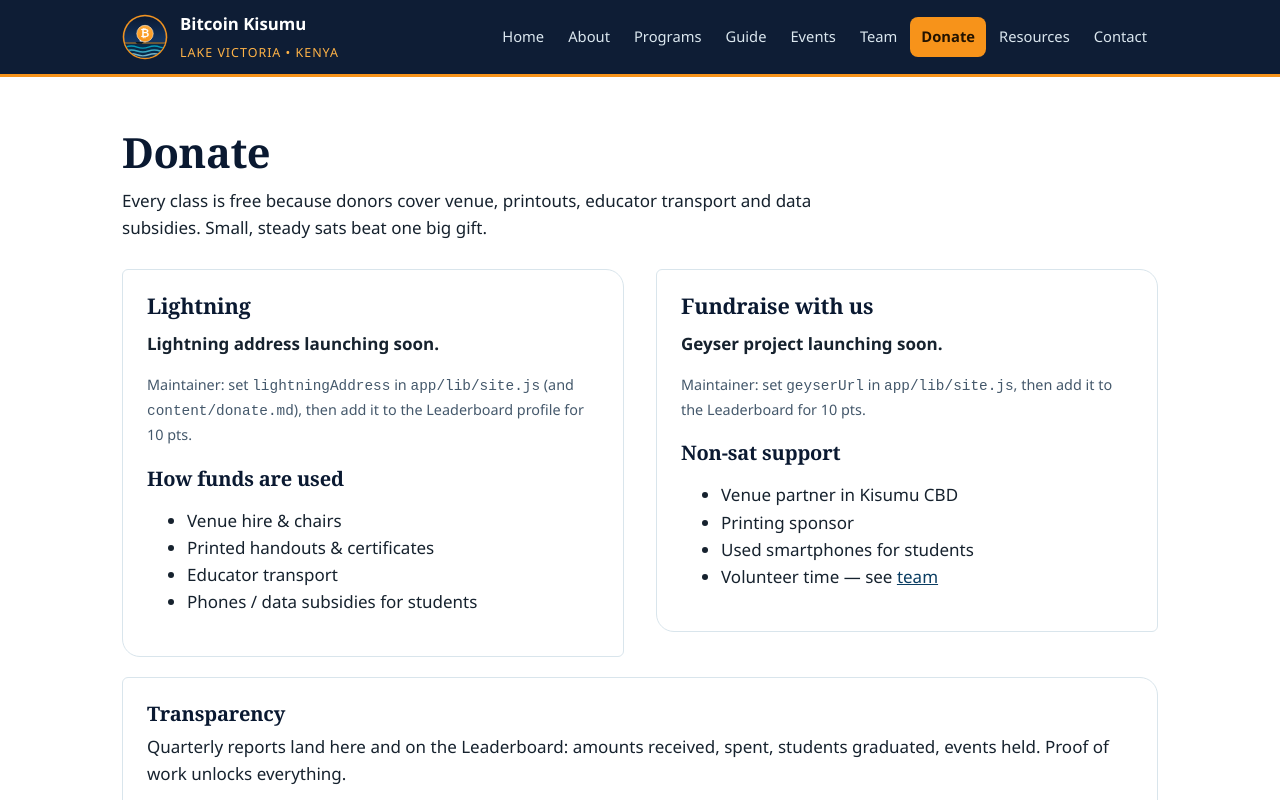
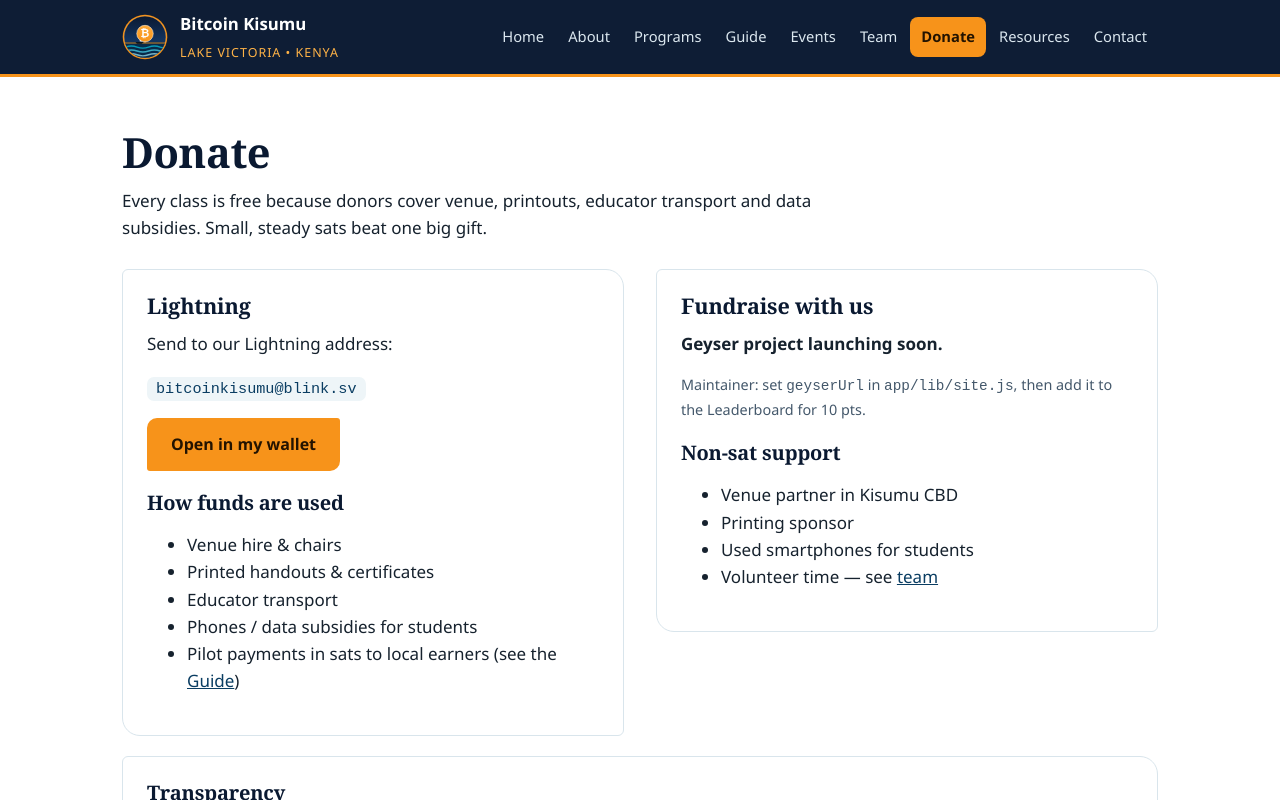
Before and after one commit to altradits/bitcoin-kisumu, a Next.js app: page /donate in a window 1280 px wide. Shown: the top 800 px of the page. Built offline with nearby package versions, Linux system fonts and the light colour scheme.

Commit message:
Donate: add the bitcoinkisumu@blink.sv Lightning address

```diff
--- a/app/donate/page.js
+++ b/app/donate/page.js
@@ -15,6 +15,7 @@ export default function Donate() {
               <>
                 <p>Send to our Lightning address:</p>
                 <p><code className="addr">{ln}</code></p>
+                <p><a className="btn btn-primary" href={`lightning:${ln}`}>Open in my wallet</a></p>
               </>
             ) : (
               <>
@@ -28,6 +29,7 @@ export default function Donate() {
               <li>Printed handouts &amp; certificates</li>
               <li>Educator transport</li>
               <li>Phones / data subsidies for students</li>
+              <li>Pilot payments in sats to local earners (see the <a href="/guide">Guide</a>)</li>
             </ul>
           </div>
           <div className="card light-card">
--- a/app/lib/site.js
+++ b/app/lib/site.js
@@ -7,7 +7,7 @@ export const site = {
   locale: 'Kisumu • Lake Victoria • Kenya',
   networkUrl: 'https://network.myfirstbitcoin.org/community/bitcoin-kisumu',
   email: 'hello@bitcoinkisumu.org', // TODO: real inbox
-  lightningAddress: '', // TODO: e.g. bitcoinkisumu@getalby.com
+  lightningAddress: 'bitcoinkisumu@blink.sv',
   geyserUrl: '', // TODO: e.g. https://geyser.fund/project/bitcoinkisumu
   socials: [
     { label: 'X', href: '' },
```
Also changed, not shown: content/donate.md (+1 -1 lines).
